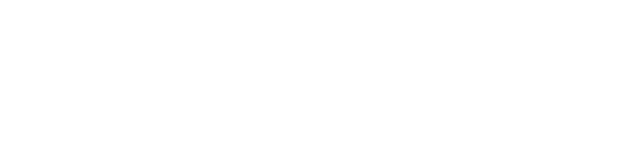
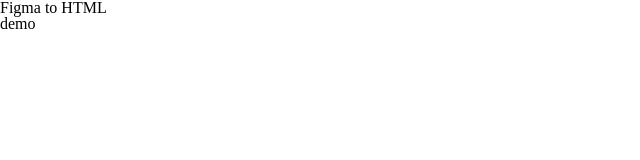
Before and after one commit to Eric05-Nguyen/Figma-to--HTML, a plain HTML site: page index.html in a window 1280 px wide. Shown: the whole page, without its empty margins (0-640 px from the left). Drawn offline with Linux system fonts and the light colour scheme.

Commit message:
p2.Base dự án

```diff
--- /dev/null
+++ b/assets/css/reset.css
@@ -0,0 +1,48 @@
+/* http://meyerweb.com/eric/tools/css/reset/
+   v2.0 | 20110126
+   License: none (public domain)
+*/
+
+html, body, div, span, applet, object, iframe,
+h1, h2, h3, h4, h5, h6, p, blockquote, pre,
+a, abbr, acronym, address, big, cite, code,
+del, dfn, em, img, ins, kbd, q, s, samp,
+small, strike, strong, sub, sup, tt, var,
+b, u, i, center,
+dl, dt, dd, ol, ul, li,
+fieldset, form, label, legend,
+table, caption, tbody, tfoot, thead, tr, th, td,
+article, aside, canvas, details, embed,
+figure, figcaption, footer, header, hgroup,
+menu, nav, output, ruby, section, summary,
+time, mark, audio, video {
+	margin: 0;
+	padding: 0;
+	border: 0;
+	font-size: 100%;
+	font: inherit;
+	vertical-align: baseline;
+}
+/* HTML5 display-role reset for older browsers */
+article, aside, details, figcaption, figure,
+footer, header, hgroup, menu, nav, section {
+	display: block;
+}
+body {
+	line-height: 1;
+}
+ol, ul {
+	list-style: none;
+}
+blockquote, q {
+	quotes: none;
+}
+blockquote:before, blockquote:after,
+q:before, q:after {
+	content: '';
+	content: none;
+}
+table {
+	border-collapse: collapse;
+	border-spacing: 0;
+}
--- /dev/null
+++ b/assets/css/style.css
@@ -0,0 +1,9 @@
+*{
+    box-sizing: border-box;
+}
+html{
+    font-size: 62.5%;
+}
+body{
+    font-size: 1.6rem;
+}
--- a/index.html
+++ b/index.html
@@ -3,9 +3,13 @@
 <head>
     <meta charset="UTF-8">
     <meta name="viewport" content="width=device-width, initial-scale=1.0">
+    <!-- reset css -->
+     <link rel="stylesheet" href="./assets/css/reset.css">
+     <link rel="stylesheet" href="./assets/css/style.css">
     <title>Bài 90- Figma to HTML</title>
 </head>
 <body>
-
+    <h1>Figma to HTML</h1>
+    <h2>demo</h2>
 </body>
 </html>
```
